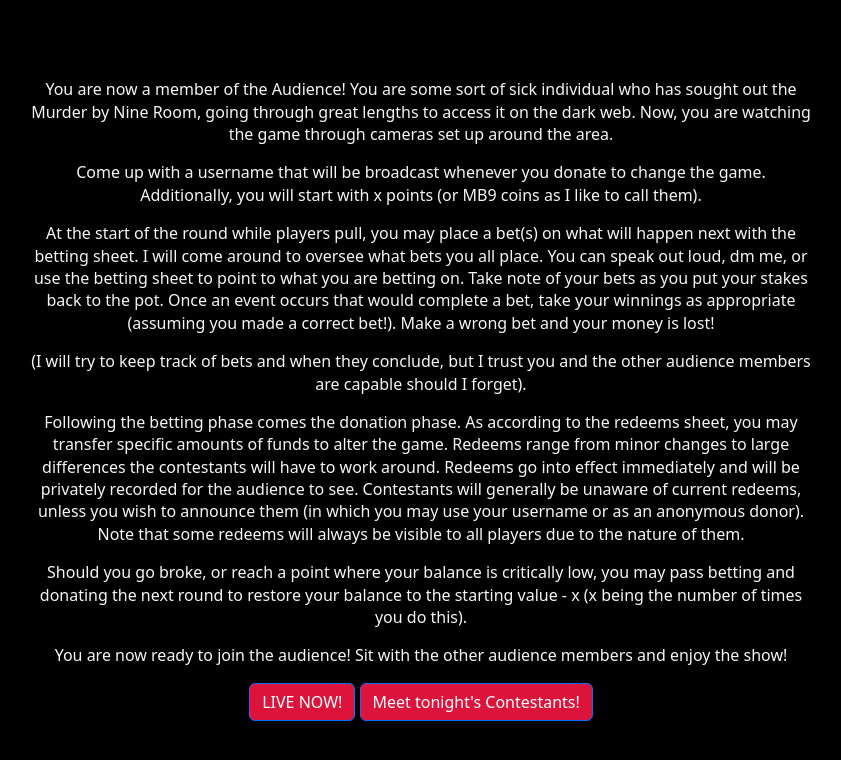
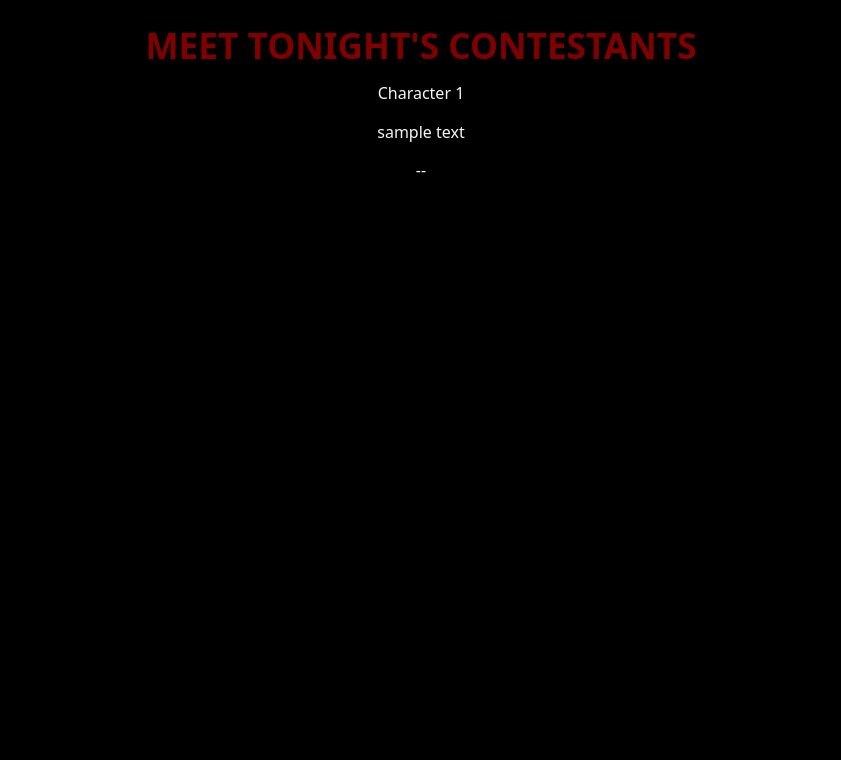
Before and after one commit to oldlazereye/mb9room, a website: page contestants.html in a window 1280 px wide. Shown: the whole page, without its empty margins (219-1060 px from the left). Drawn offline with nearby package versions, Linux system fonts and the light colour scheme.

Commit message:
Index and contestants ready

```diff
--- a/contestants.html
+++ b/contestants.html
@@ -3,31 +3,21 @@
 <head>
   <meta charset="UTF-8" />
   <meta name="viewport" content="width=device-width, initial-scale=1.0" />
-  <title>Document</title> <!--Website Title that appears in the bar-->
+  <title>CONTESTANTS</title> <!--Website Title that appears in the bar-->
 <link rel="icon" type="image/x-icon" href="favicon.ico">
   <link rel="stylesheet" href="https://cdn.jsdelivr.net/npm/bootstrap@5.3.8/dist/css/bootstrap.min.css" />
   <link rel="stylesheet" href="https://cdn.jsdelivr.net/npm/water.css@2/out/water.css">
   <link rel="stylesheet" href="styles.css" />
 </head>
 <body class="text-center body">
-  <h1>Hello, world!</h1>
-  <p>You are now a member of the Audience! You are some sort of sick individual who has sought out the Murder by Nine Room, going through great lengths to access it on the dark web. Now, you are watching the game through cameras set up around the area. </p>
-<p>Come up with a username that will be broadcast whenever you donate to change the game. Additionally, you will start with x points (or MB9 coins as I like to call them).
+  <h1 style="color: maroon;">MEET TONIGHT'S CONTESTANTS</h1>
+  </body>
+<body class="text-left body">
+  <p> </p>
+<p>Character 1
 </p>
-<p>At the start of the round while players pull, you may place a bet(s) on what will happen next with the betting sheet. I will come around to oversee what bets you all place. You can speak out loud, dm me, or use the betting sheet to point to what you are betting on. Take note of your bets as you put your stakes back to the pot. Once an event occurs that would complete a bet, take your winnings as appropriate (assuming you made a correct bet!). Make a wrong bet and your money is lost!
+<p>sample text
 </p>
-<p>(I will try to keep track of bets and when they conclude, but I trust you and the other audience members are capable should I forget).
-</p>
-<p>Following the betting phase comes the donation phase. As according to the redeems sheet, you may transfer specific amounts of funds to alter the game. Redeems range from minor changes to large differences the contestants will have to work around. Redeems go into effect immediately and will be privately recorded for the audience to see. Contestants will generally be unaware of current redeems, unless you wish to announce them (in which you may use your username or as an anonymous donor). Note that some redeems will always be visible to all players due to the nature of them.
-</p>
-<p>Should you go broke, or reach a point where your balance is critically low, you may pass betting and donating the next round to restore your balance to the starting value - x (x being the number of times you do this).
-</p>
-<p>You are now ready to join the audience! Sit with the other audience members and enjoy the show!
-</p>
-  <!--Make the rest of the paragraphs in seperate <p> tags XDD -->
-<a class="btn btn-primary button" href="bets.html">LIVE NOW!</a>
-  <script src="script.js"></script>
-  <a class="btn btn-primary button" href="contestants.html">Meet tonight's Contestants!</a>
-  <script src="script.js"></script>
+<p>--
 </body>
 </html>
--- a/styles.css
+++ b/styles.css
@@ -1,5 +1,6 @@
 .button{
-    background-color: crimson;
+    background-color: maroon;
+    border-color: darkgray;
 }
 
 .body{
@@ -8,5 +9,5 @@
 }
 
 .title{
-    color:crimson;
+    color:maroon;
 }
```
Also changed, not shown: bets.html (+3 -3 lines), index.html (+4 -8 lines).
